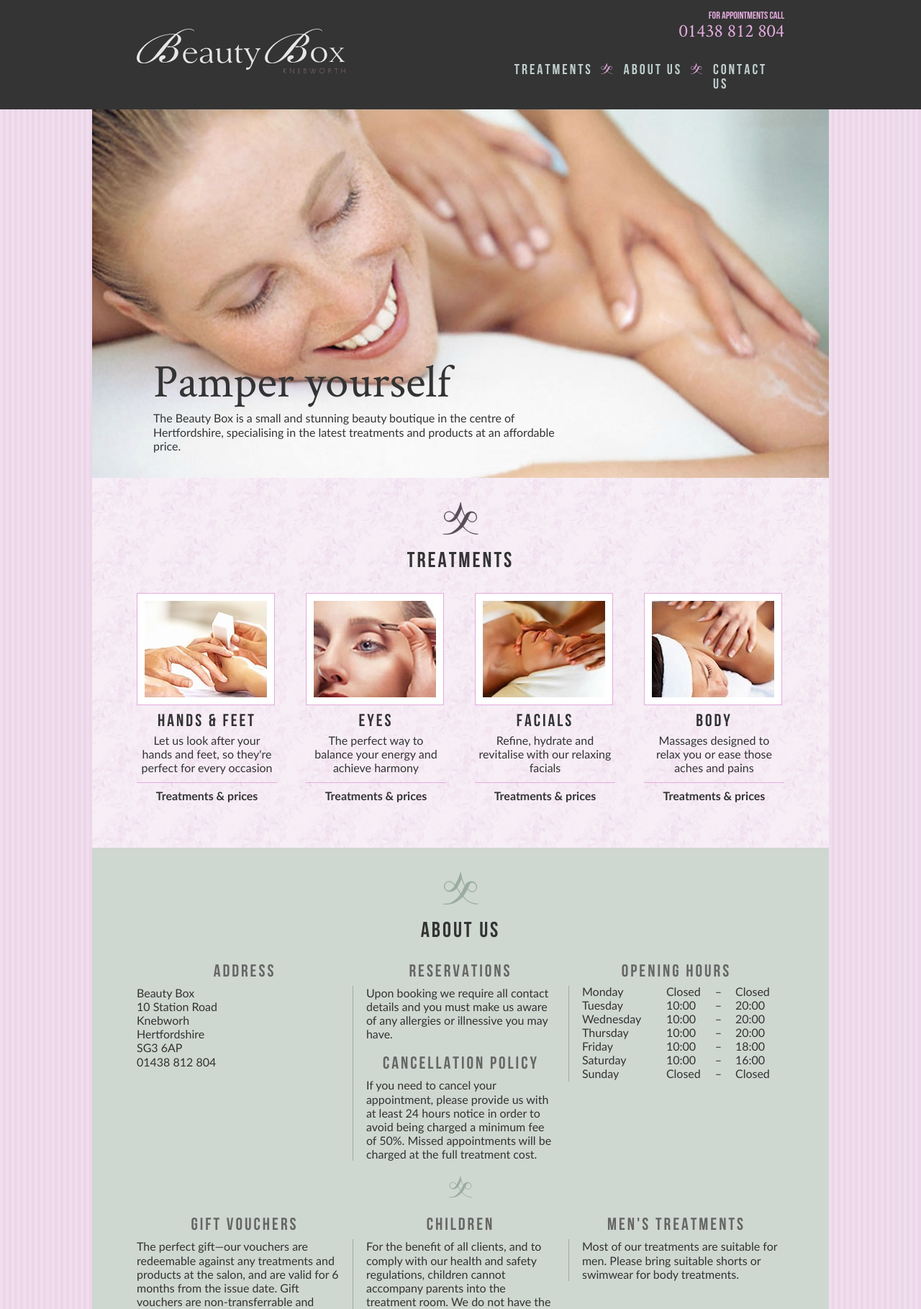
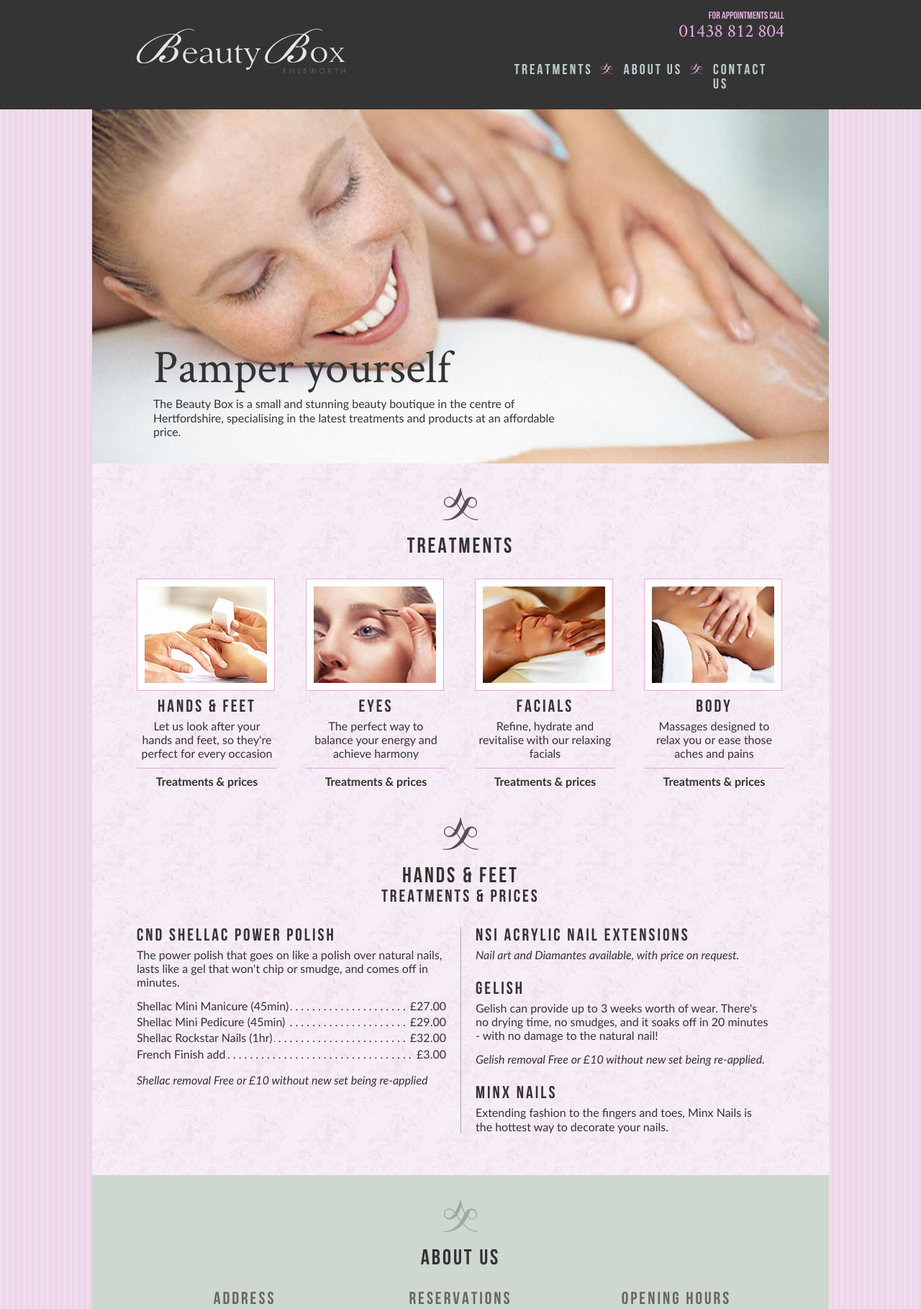
Before and after one commit to pete-naish/bb, a PHP site: the page made by index.php in a window 1280 px wide. Shown: the top 1819 px of the page at 72% size. Run offline with PHP 8.4, Linux system fonts and the light colour scheme; style sheets or scripts are compiled from the project's sources; some libraries are stand-ins or nearby versions.

Commit message:
made header fixed. finished prices

```diff
--- a/css/screen.css
+++ b/css/screen.css
@@ -16,50 +16,50 @@ time, mark, audio, video {
   margin: 0;
   padding: 0;
   border: 0;
+  font-size: 100%;
   font: inherit;
-  font-size: 100%;
   vertical-align: baseline;
 }
 
-/* line 22, ../../../../../CodeKit.app/Contents/Resources/engines/compass/frameworks/compass/stylesheets/compass/reset/_utilities.scss */
-html {
+/* line 20, ../../../../../../Library/Ruby/Gems/1.8/gems/compass-0.12.1/frameworks/compass/stylesheets/compass/reset/_utilities.scss */
+body {
   line-height: 1;
 }
 
-/* line 24, ../../../../../CodeKit.app/Contents/Resources/engines/compass/frameworks/compass/stylesheets/compass/reset/_utilities.scss */
+/* line 22, ../../../../../../Library/Ruby/Gems/1.8/gems/compass-0.12.1/frameworks/compass/stylesheets/compass/reset/_utilities.scss */
 ol, ul {
   list-style: none;
 }
 
-/* line 26, ../../../../../CodeKit.app/Contents/Resources/engines/compass/frameworks/compass/stylesheets/compass/reset/_utilities.scss */
+/* line 24, ../../../../../../Library/Ruby/Gems/1.8/gems/compass-0.12.1/frameworks/compass/stylesheets/compass/reset/_utilities.scss */
 table {
   border-collapse: collapse;
   border-spacing: 0;
 }
 
-/* line 28, ../../../../../CodeKit.app/Contents/Resources/engines/compass/frameworks/compass/stylesheets/compass/reset/_utilities.scss */
+/* line 26, ../../../../../../Library/Ruby/Gems/1.8/gems/compass-0.12.1/frameworks/compass/stylesheets/compass/reset/_utilities.scss */
 caption, th, td {
   text-align: left;
   font-weight: normal;
   vertical-align: middle;
 }
 
-/* line 30, ../../../../../CodeKit.app/Contents/Resources/engines/compass/frameworks/compass/stylesheets/compass/reset/_utilities.scss */
+/* line 28, ../../../../../../Library/Ruby/Gems/1.8/gems/compass-0.12.1/frameworks/compass/stylesheets/compass/reset/_utilities.scss */
 q, blockquote {
   quotes: none;
 }
-/* line 103, ../../../../../CodeKit.app/Contents/Resources/engines/compass/frameworks/compass/stylesheets/compass/reset/_utilities.scss */
+/* line 101, ../../../../../../Library/Ruby/Gems/1.8/gems/compass-0.12.1/frameworks/compass/stylesheets/compass/reset/_utilities.scss */
 q:before, q:after, blockquote:before, blockquote:after {
   content: "";
   content: none;
 }
 
-/* line 32, ../../../../../CodeKit.app/Contents/Resources/engines/compass/frameworks/compass/stylesheets/compass/reset/_utilities.scss */
+/* line 30, ../../../../../../Library/Ruby/Gems/1.8/gems/compass-0.12.1/frameworks/compass/stylesheets/compass/reset/_utilities.scss */
 a img {
   border: none;
 }
 
-/* line 116, ../../../../../CodeKit.app/Contents/Resources/engines/compass/frameworks/compass/stylesheets/compass/reset/_utilities.scss */
+/* line 114, ../../../../../../Library/Ruby/Gems/1.8/gems/compass-0.12.1/frameworks/compass/stylesheets/compass/reset/_utilities.scss */
 article, aside, details, figcaption, figure, footer, header, hgroup, menu, nav, section, summary {
   display: block;
 }
@@ -212,7 +212,7 @@ body {
 /* line 169, screen.scss */
 h2 {
   font-family: "Crimson Roman", Baskerville, "Baskerville Old Face", "Hoefler Text", Garamond, "Times New Roman", serif;
-  font-size: 4.0625em;
+  font-size: 4.063em;
   line-height: 1;
   margin-bottom: 10px;
 }
@@ -223,7 +223,7 @@ h3 {
   font-size: 1.875em;
   letter-spacing: 0.1em;
   text-align: center;
-  margin: 0 6.88889% 30px;
+  margin: 0 6.889% 30px;
 }
 
 /* line 185, screen.scss */
@@ -276,21 +276,24 @@ p a:hover {
 header {
   background-color: #343434;
   overflow: hidden;
+  position: fixed;
+  z-index: 999;
+  width: 100%;
 }
-/* line 226, screen.scss */
+/* line 229, screen.scss */
 header span {
-  margin: 0 6.05469%;
+  margin: 0 6.055%;
   padding-top: 15px;
   float: right;
   text-align: right;
 }
-/* line 231, screen.scss */
+/* line 234, screen.scss */
 header span h5 {
   color: #e3abdd;
   font-size: 0.875em;
   float: right;
 }
-/* line 236, screen.scss */
+/* line 239, screen.scss */
 header span .tel {
   font-family: "Crimson Roman", Baskerville, "Baskerville Old Face", "Hoefler Text", Garamond, "Times New Roman", serif;
   color: #e3abdd;
@@ -302,18 +305,24 @@ header span .tel {
   margin-bottom: 30px;
   -webkit-transition: border-color 0.25s ease-in-out;
   -moz-transition: border-color 0.25s ease-in-out;
+  -ms-transition: border-color 0.25s ease-in-out;
   -o-transition: border-color 0.25s ease-in-out;
   transition: border-color 0.25s ease-in-out;
 }
-/* line 246, screen.scss */
+/* line 249, screen.scss */
 header span .tel:hover {
   border-color: #e3abdd;
   text-decoration: none;
 }
 
-/* line 254, screen.scss */
+/* line 257, screen.scss */
+header + section {
+  padding-top: 132px;
+}
+
+/* line 261, screen.scss */
 .logo {
-  margin: 40px 6.05469% 30px 6.05469%;
+  margin: 40px 6.055% 30px 6.055%;
   display: block;
   float: left;
   width: 290px;
@@ -321,134 +330,135 @@ header span .tel:hover {
   background: url(../img/logo.png) no-repeat center;
   background: none, url(../img/logo.svg) no-repeat center;
 }
-/* line 262, screen.scss */
+/* line 269, screen.scss */
 .logo img {
   width: 290px;
 }
 
-/* line 267, screen.scss */
+/* line 274, screen.scss */
 nav {
   float: right;
   clear: right;
-  margin: 0 6.05469% 10px;
+  margin: 0 6.055% 10px;
 }
-/* line 271, screen.scss */
+/* line 278, screen.scss */
 nav li {
   float: left;
   margin-bottom: 15px;
 }
-/* line 274, screen.scss */
+/* line 281, screen.scss */
 nav li a {
   color: #bfcdcd;
   text-decoration: none;
   font-family: "Bebas Neue", Helvetica, Arial, sans-serif;
   font-size: 1.25em;
   letter-spacing: 0.15em;
-  margin-right: -0.1875em;
+  margin-right: -0.188em;
   border-bottom: 2px solid #343434;
   -webkit-transition: border-color 0.25s ease-in-out;
   -moz-transition: border-color 0.25s ease-in-out;
+  -ms-transition: border-color 0.25s ease-in-out;
   -o-transition: border-color 0.25s ease-in-out;
   transition: border-color 0.25s ease-in-out;
 }
-/* line 283, screen.scss */
+/* line 290, screen.scss */
 nav li a:hover {
   border-color: #bfcdcd;
 }
-/* line 287, screen.scss */
+/* line 294, screen.scss */
 nav li i {
   color: #e3abdd;
   padding: 0 15px;
 }
 
-/* line 296, screen.scss */
+/* line 303, screen.scss */
 .container .caroufredsel_wrapper,
 .container > .hero,
 .container .map {
   padding: 0;
 }
 
-/* line 301, screen.scss */
+/* line 308, screen.scss */
 .hero .heroSlide {
   position: relative;
   overflow: hidden;
   float: left;
 }
-/* line 306, screen.scss */
+/* line 313, screen.scss */
 .hero img {
   max-width: 100%;
 }
-/* line 309, screen.scss */
+/* line 316, screen.scss */
 .hero .caption {
   position: absolute;
   bottom: 0;
-  padding: 0 8.30078% 25px 8.30078%;
+  padding: 0 8.301% 25px 8.301%;
 }
-/* line 313, screen.scss */
+/* line 320, screen.scss */
 .hero .caption p {
   margin-bottom: 10px;
-  margin-right: 31.85012%;
+  margin-right: 31.85%;
 }
 
-/* line 320, screen.scss */
+/* line 327, screen.scss */
 section i {
   text-align: center;
   display: block;
   font-size: 3em;
   margin: 32px 0 20px;
 }
-/* line 325, screen.scss */
+/* line 332, screen.scss */
 section i.small {
   font-size: 2em;
 }
 
-/* line 330, screen.scss */
+/* line 337, screen.scss */
 .container > div {
   overflow: hidden;
-  padding: 0 6.05469% 32px;
+  padding: 0 6.055% 32px;
 }
 
-/* line 335, screen.scss */
+/* line 342, screen.scss */
 .treatments {
   background: url(../img/treatments-bg.png) repeat top left;
 }
-/* line 337, screen.scss */
+/* line 344, screen.scss */
 .treatments i {
   color: #5a4d59;
 }
 
-/* line 342, screen.scss */
+/* line 349, screen.scss */
 .treatmentIntro {
   float: left;
-  width: 21.66667%;
+  width: 21.667%;
   margin-bottom: 32px;
-  margin-right: 4.44444%;
+  margin-right: 4.444%;
 }
-/* line 347, screen.scss */
+/* line 354, screen.scss */
 .treatmentIntro a {
   display: block;
   text-decoration: none;
   color: #333333;
 }
-/* line 351, screen.scss */
+/* line 358, screen.scss */
 .treatmentIntro a:hover .cta {
   text-decoration: underline;
 }
-/* line 355, screen.scss */
+/* line 362, screen.scss */
 .treatmentIntro img {
   background-color: #fff;
   border: 1px solid #e3abdd;
-  padding: 5.12821%;
+  padding: 5.128%;
   margin-bottom: 10px;
-  width: 87.17949%;
+  width: 87.179%;
 }
-/* line 362, screen.scss */
+/* line 369, screen.scss */
 .treatmentIntro p {
   margin-bottom: 10px;
-  padding: 0 2.5641%;
+  padding: 0 2.564%;
   text-align: center;
 }
-/* line 367, screen.scss */
+/* line 374, screen.scss */
 .treatmentIntro .cta {
   text-decoration: none;
   font-weight: bold;
@@ -457,130 +467,212 @@ section i.small {
   display: block;
   text-align: center;
 }
-/* line 375, screen.scss */
+/* line 382, screen.scss */
 .treatmentIntro:nth-of-type(4n) {
   margin-right: 0;
 }
 
-/* line 380, screen.scss */
+/* line 387, screen.scss */
+.treatmentDetails {
+  clear: both;
+}
+/* line 389, screen.scss */
+.treatmentDetails i {
+  margin-top: 8px;
+}
+/* line 392, screen.scss */
+.treatmentDetails h3 {
+  margin-bottom: 2px;
+}
+/* line 395, screen.scss */
+.treatmentDetails h3 + h4 {
+  margin-bottom: 30px;
+}
+
+/* line 400, screen.scss */
+.treatment {
+  margin-bottom: 26px;
+}
+/* line 403, screen.scss */
+.treatment h4 {
+  text-align: left;
+}
+/* line 406, screen.scss */
+.treatment p {
+  margin-bottom: 14px;
+}
+
+/* line 411, screen.scss */
+.prices {
+  width: 100%;
+  overflow: hidden;
+  margin-bottom: 14px;
+}
+/* line 415, screen.scss */
+.prices li {
+  margin-bottom: 3px;
+  line-height: 1.2;
+}
+/* line 419, screen.scss */
+.prices li:after {
+  float: left;
+  width: 0;
+  white-space: nowrap;
+  content: ". . . . . . . . . . . . . . . . . . . . . . . . . . . . . . . . . . . . . . . . .  . . . . . . . . . . . . . . . . . . . . . . . . . . . . . . . . . . . . . . . ";
+}
+/* line 425, screen.scss */
+.prices span:first-child {
+  padding-right: 0.556%;
+  background: url(../img/treatments-bg.png);
+}
+/* line 429, screen.scss */
+.prices span + span {
+  float: right;
+  padding-left: 0.556%;
+  background: url(../img/treatments-bg.png);
+  position: relative;
+  z-index: 1;
+}
+
+/* line 438, screen.scss */
+.colHalf {
+  float: left;
+  width: 47.778%;
+}
+/* line 441, screen.scss */
+.colHalf + .colHalf {
+  margin-left: 2.222%;
+}
+/* line 443, screen.scss */
+.colHalf + .colHalf .border {
+  border-left: 1px solid #9BADA1;
+  padding-left: 4.651%;
+}
+
+/* line 451, screen.scss */
+p.notes {
+  font-style: italic;
+}
+
+/* line 455, screen.scss */
 .about {
   background: #cfd7d1;
 }
-/* line 382, screen.scss */
+/* line 457, screen.scss */
 .about i {
   color: #9aaca0;
 }
-/* line 384, screen.scss */
+/* line 459, screen.scss */
 .about i.small {
   margin: 0 0 25px 0;
 }
-/* line 388, screen.scss */
+/* line 463, screen.scss */
 .about h4 {
   color: #666666;
   margin-bottom: 8px;
-  padding: 0 1.82482%;
+  padding: 0 1.825%;
 }
-/* line 393, screen.scss */
+/* line 468, screen.scss */
 .about .row {
   overflow: hidden;
 }
 
-/* line 398, screen.scss */
+/* line 473, screen.scss */
 .colThird {
-  width: 33.33333%;
+  width: 33.333%;
   margin-bottom: 20px;
   float: left;
 }
-/* line 402, screen.scss */
+/* line 477, screen.scss */
 .colThird p {
   padding-right: 6%;
 }
-/* line 405, screen.scss */
+/* line 480, screen.scss */
 .colThird + .colThird p {
   border-left: 1px solid #9bada1;
   padding: 0 6%;
 }
-/* line 410, screen.scss */
+/* line 485, screen.scss */
 .colThird:last-child p, .colThird:last-child .tableWrapper {
   padding-right: 0;
 }
-/* line 414, screen.scss */
+/* line 489, screen.scss */
 .colThird.double .border {
   border-left: 1px solid #9bada1;
 }
-/* line 417, screen.scss */
+/* line 492, screen.scss */
 .colThird.double p {
   border: 0;
 }
-/* line 419, screen.scss */
+/* line 494, screen.scss */
 .colThird.double p + h4 {
   margin-top: 20px;
 }
 
-/* line 426, screen.scss */
+/* line 501, screen.scss */
 .tableWrapper {
   border-left: 1px solid #9bada1;
   padding: 0 6%;
 }
 
-/* line 431, screen.scss */
+/* line 506, screen.scss */
 .hours {
   width: 100%;
 }
-/* line 433, screen.scss */
+/* line 508, screen.scss */
 .hours .dash {
   width: 10%;
 }
-/* line 436, screen.scss */
+/* line 511, screen.scss */
 .hours td {
   padding-bottom: 3px;
 }
 
-/* line 441, screen.scss */
+/* line 516, screen.scss */
 a.tel {
   color: #333333;
   text-decoration: none;
 }
-/* line 444, screen.scss */
+/* line 519, screen.scss */
 a.tel:hover {
   text-decoration: underline;
 }
 
-/* line 449, screen.scss */
+/* line 524, screen.scss */
 .contact {
   background: #343434;
   color: #d0d6d4;
 }
-/* line 452, screen.scss */
+/* line 527, screen.scss */
 .contact i {
   color: #9eaea4;
 }
 
-/* line 457, screen.scss */
+/* line 532, screen.scss */
 .floatyLinks {
   text-align: center;
   width: 100%;
 }
-/* line 460, screen.scss */
+/* line 535, screen.scss */
 .floatyLinks li {
   display: inline;
 }
-/* line 462, screen.scss */
+/* line 537, screen.scss */
 .floatyLinks li + li {
   margin-left: 5%;
 }
-/* line 466, screen.scss */
+/* line 541, screen.scss */
 .floatyLinks a {
   color: #ccd7d1;
   text-decoration: none;
   font-family: "Bebas Neue", Helvetica, Arial, sans-serif;
   letter-spacing: 0.14em;
 }
-/* line 474, screen.scss */
+/* line 549, screen.scss */
 .floatyLinks a:hover, .floatyLinks a:hover i, .floatyLinks a.active, .floatyLinks a.active i {
   color: #e3abdd;
 }
-/* line 478, screen.scss */
+/* line 553, screen.scss */
 .floatyLinks i {
   font-family: 'social';
   margin: 0;
--- a/css/screen.scss
+++ b/css/screen.scss
@@ -223,6 +223,9 @@ p {
 header {
 	background-color: $header-background-color;
 	overflow: hidden;
+	position: fixed;
+	z-index: 999;
+	width: 100%;
 	span {
 		margin: 0 percent(62px, 1024px);
 		padding-top: 15px;
@@ -249,6 +252,10 @@ header {
 			}
 		}
 	}
+}
+
+header + section {
+	padding-top: 132px;
 }
 
 .logo {
@@ -375,6 +382,74 @@ section i {
 	&:nth-of-type(4n){
 		margin-right: 0;
 	}
+}
+
+.treatmentDetails {
+	clear: both;
+	i {
+		margin-top: 8px;
+	}
+	h3 {
+		margin-bottom: 2px;
+	}
+	h3 + h4 {
+		margin-bottom: 30px;
+	}
+}
+
+.treatment {
+	// float: left;
+	margin-bottom: 26px;
+	h4 {
+		text-align: left;
+	}
+	p {
+		margin-bottom: 14px;
+	}
+}
+
+.prices {
+	width: 100%;
+	overflow: hidden;
+	margin-bottom: 14px;
+	li {
+		margin-bottom: 3px;
+		line-height: 1.2;
+	}
+	li:after {
+		float: left;
+		width: 0;
+		white-space: nowrap;
+		content: ". . . . . . . . . . . . . . . . . . . . . . . . . . . . . . . . . . . . . . . . .  . . . . . . . . . . . . . . . . . . . . . . . . . . . . . . . . . . . . . . . ";
+	}
+	span:first-child {
+		padding-right: percent(5px);
+		background: url(../img/treatments-bg.png);
+	}
+	span + span {
+		float: right;
+		padding-left: percent(5px);
+		background: url(../img/treatments-bg.png);
+		position: relative;
+		z-index: 1;
+	}
+}
+
+.colHalf {
+	float: left;
+	width: percent(430px);
+	& + .colHalf {
+		margin-left: percent(20px);
+		.border {
+			border-left: 1px solid #9BADA1;
+			padding-left: percent(20px, 430px);
+		}
+	}
+}
+
+
+p.notes {
+	font-style: italic;
 }
 
 .about {
@@ -559,6 +634,10 @@ a.tel {
 	.mobileHide {
 		display: none !important;
 	}
+	header {
+		position: static;
+		width: auto;
+	}
 	header span {
 		text-align: center;
 		line-height: 1.2;
@@ -630,6 +709,22 @@ a.tel {
 			margin-top: 40px;
 		}
 	}
+	.colHalf {
+		width: 100%;
+		& + .colHalf {
+			margin-left: 0;
+			.border {
+				padding-left: 0;
+				border: 0;
+			}
+		}
+		&:last-child .treatment:last-child {
+			margin-bottom: 20px;
+		}
+	}
+	.treatment {
+		margin-bottom: 40px;
+	}
 	.tableWrapper,
 	.colThird p {
 		border: 0;
@@ -653,4 +748,7 @@ a.tel {
 			margin-bottom: 0;
 		}
 	}
+	header + section {
+		padding-top: 157px;
+	}
 }
--- a/index.php
+++ b/index.php
@@ -86,6 +86,53 @@
 							<p>Massages designed to relax you or ease those aches and pains</p>
 							<span class="cta">Treatments &amp; prices</span>
 						</a>
+					</div>
+					<div class="treatmentDetails cf">
+						<i></i>
+						<h3>Hands &amp; feet</h3>
+						<h4>Treatments &amp; prices</h4>
+						<div class="colHalf">
+							<div class="treatment">
+								<h4>CND Shellac Power Polish</h4>
+								<p>The power polish that goes on like a polish over natural nails, lasts like a gel that won't chip or smudge, and comes off in minutes.</p>
+								<ul class="prices">
+									<li>
+										<span>Shellac Mini Manicure (45min)</span>
+										<span>&pound;27.00</span>
+									</li>
+									<li>
+										<span>Shellac Mini Pedicure (45min)</span>
+										<span>&pound;29.00</span>
+									</li>
+									<li>
+										<span>Shellac Rockstar Nails (1hr)</span>
+										<span>&pound;32.00</span>
+									</li>
+									<li>
+										<span>French Finish add</span>
+										<span>&pound;3.00</span>
+									</li>
+								</ul>
+								<p class="notes">Shellac removal Free or &pound;10 without new set being re-applied</p>
+							</div>
+						</div>
+						<div class="colHalf">
+							<div class="border">
+								<div class="treatment">
+									<h4>NSI Acrylic Nail Extensions</h4>
+									<p class="notes">Nail art and Diamantes available, with price on request.</p>
+								</div>
+								<div class="treatment">
+									<h4>Gelish</h4>
+									<p>Gelish can provide up to 3 weeks worth of wear. There's no drying time, no smudges, and it soaks off in 20 minutes - with no damage to the natural nail!</p>
+									<p class="notes">Gelish removal Free or &pound;10 without new set being re-applied.</p>
+								</div>
+								<div class="treatment">
+									<h4>Minx nails</h4>
+									<p>Extending fashion to the fingers and toes, Minx Nails is the hottest way to decorate your nails.</p>
+								</div>
+							</div>
+						</div>
 					</div>
 				</div>
 			</div>
```
Also changed, not shown: other parts of css/screen.css (+77 -43 lines). Lines whose indentation alone changed are shown as unchanged.
